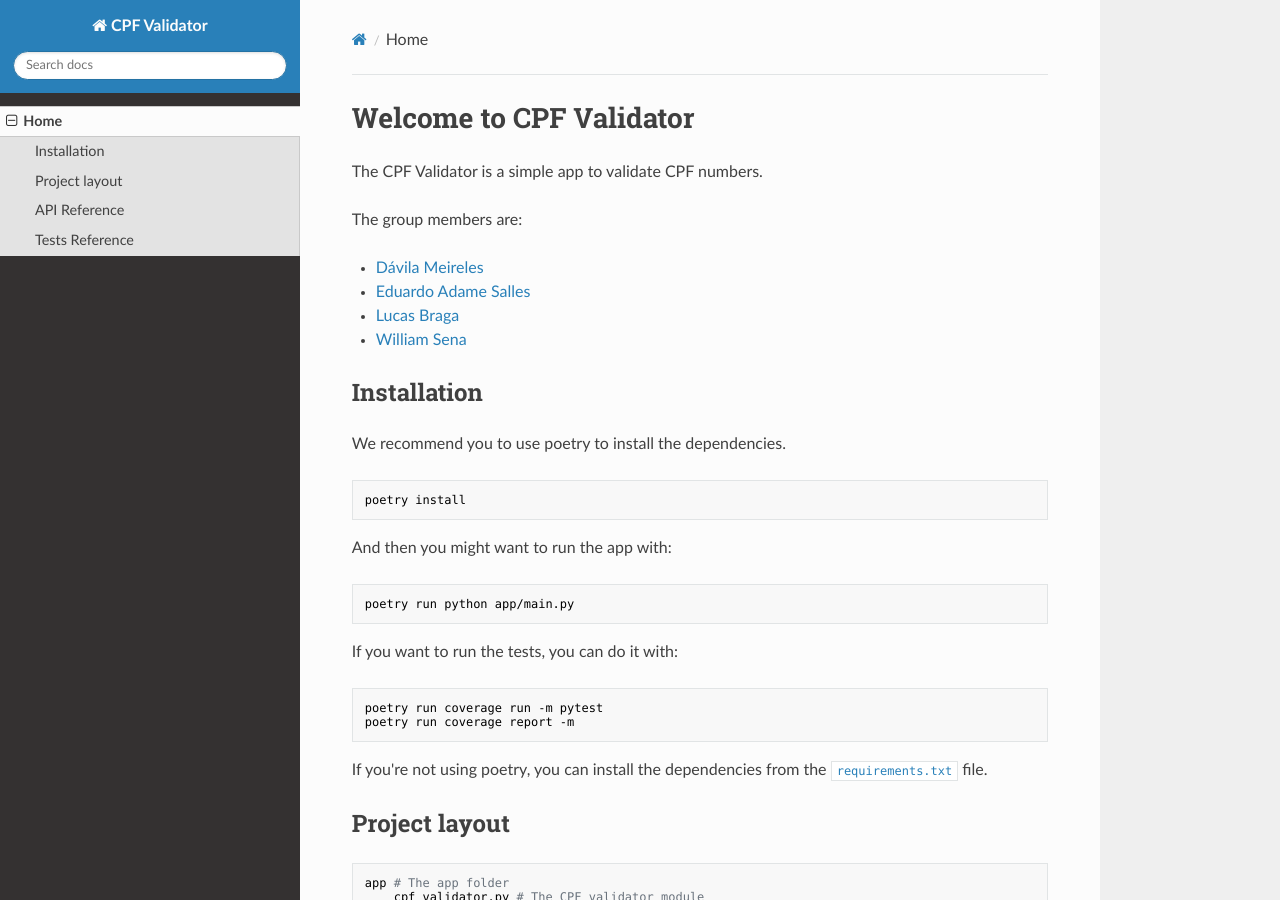
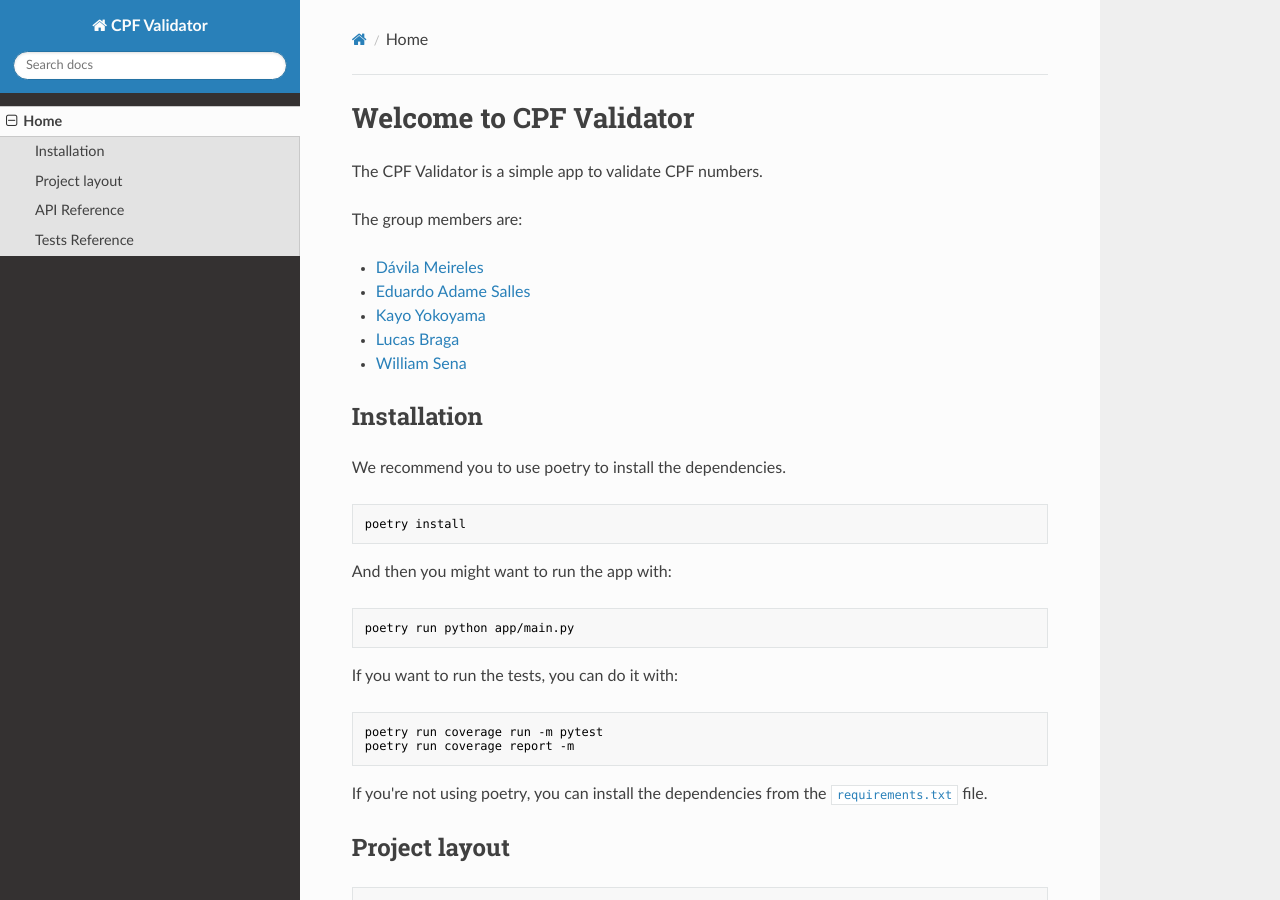
Before and after one commit to lxbraga/CPF_validator, an MkDocs documentation site: the page built from docs/index.md, in a window 1280 px wide and 900 px high. Built offline with MkDocs 1.6.1, drawn with Linux system fonts in a browser that asks for light colours; nearby versions of some CDN libraries.

Commit message:
Update index.md

```diff
--- a/docs/index.md
+++ b/docs/index.md
@@ -6,6 +6,7 @@ The group members are:
 
 - [Dávila Meireles](https://github.com/davilameireles)
 - [Eduardo Adame Salles](https://github.com/adamesalles)
+- [Kayo Yokoyama](https://github.com/kayo-ko)
 - [Lucas Braga](https://github.com/lxbraga)
 - [William Sena](https://github.com/wllsena)
 
```
